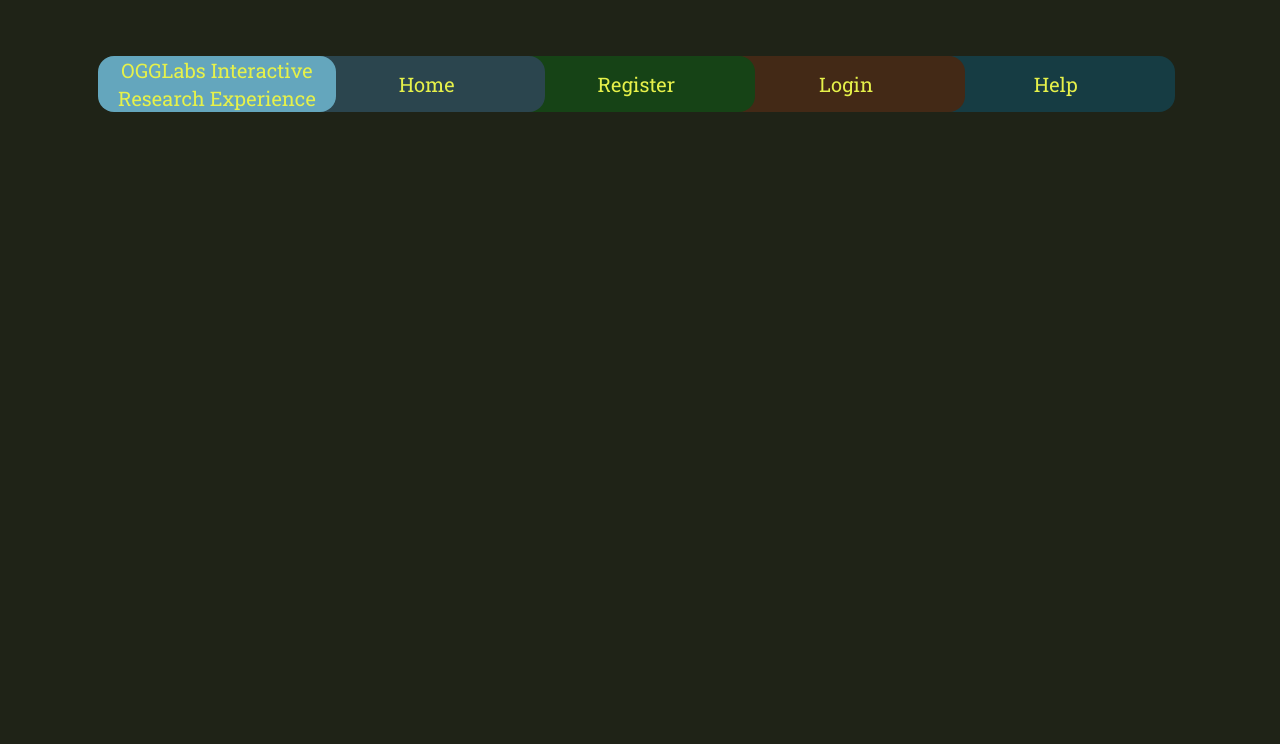
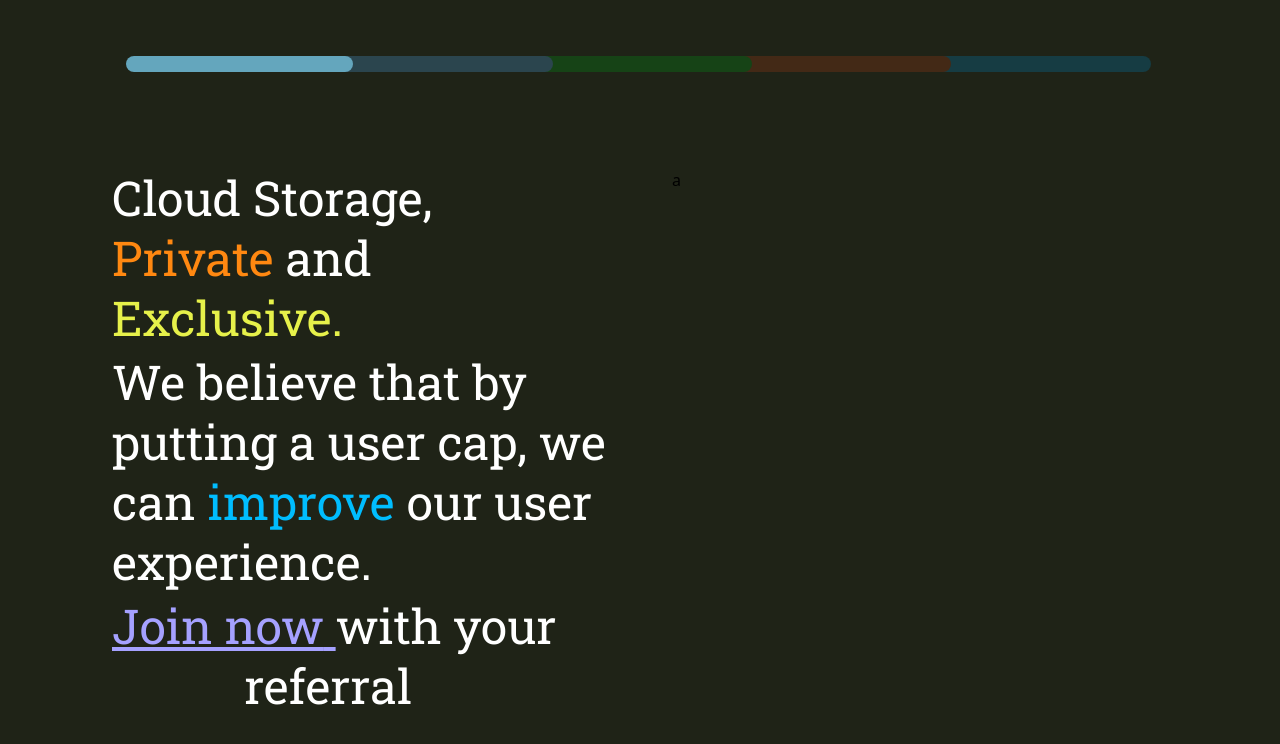
Before and after one commit to xdivayze/oggcloudfrontend, a React (Vite) app in the folder frontend/: page / in a window 1280 px wide. Shown: the top 744 px of the page. Built offline with nearby package versions, Linux system fonts and the light colour scheme.

Commit message:
on marche

```diff
--- a/frontend/src/App.tsx
+++ b/frontend/src/App.tsx
@@ -1,13 +1,14 @@
 import { Route, Routes } from "react-router-dom";
-import Navbar from "./Navbar/Navbar";
+import Home from "./Routes/Home/Home";
+import Layout from "./Layout";
 
 function App() {
   return (
-    <div className="bg-green-ogg-1 min-h-screen w-full">
-      <div className="pt-14">
-        <Navbar collapse={false} />
-      </div>
-    </div>
+    <Routes>
+      <Route path="/" element={<Layout />}>
+        <Route index element={<Home />} />
+      </Route>
+    </Routes>
   );
 }
 
--- /dev/null
+++ b/frontend/src/Layout.tsx
@@ -0,0 +1,9 @@
+import { Outlet } from "react-router-dom";
+
+export default function Layout() {
+    return(
+        <div className="bg-green-ogg-1 min-h-screen min-w-screen">
+            <Outlet />
+        </div>
+    )
+}
--- a/frontend/src/Navbar/Components/CommonFrame.tsx
+++ b/frontend/src/Navbar/Components/CommonFrame.tsx
@@ -15,7 +15,7 @@ export default function CommonFrame({
   z: string;
   textSize: string;
 }) {
-  var classnames = ` w-1/5 min-h-full ${color} rounded-2xl ${margin} items-center flex justify-center ${z} text-xl text-center text-yellow-ogg font-robotoSlab ${textSize}`;
+  var classnames = ` w-1/5 min-h-full ${color} rounded-2xl ${margin} items-center flex justify-center ${z} text-xl text-center text-yellow-ogg font-robotoSlab ${textSize} transition-all duration-400 hover:text-indigo-ogg hover:z-5 hover:border-solid hover:border-2`;
   return (
     <div className={classnames}>
       <Link to={to}>{text}</Link>
--- a/frontend/src/Navbar/Navbar.tsx
+++ b/frontend/src/Navbar/Navbar.tsx
@@ -14,17 +14,19 @@ export default function Navbar({ collapse }: { collapse: boolean }) {
 
     if (collapse) {
       if (collapsed) {
+
+        setTextStatement("text-2xl");
+        setTransitionStates(
+          "transition-all duration-500 ease-in-out  min-h-14 "
+        );
         setCollapsed(false);
-        setTextStatement("");
-        setTransitionStates(
-          "transition-all duration-300 ease-in-out  scale-100 min-h-14 "
-        );
       } else {
-        setCollapsed(true);
+
         setTextStatement("text-[0px]");
         setTransitionStates(
-          "transition-all duration-300 ease-in-out  scale-95 min-h-1 max-h-4 "
+          "transition-all duration-500 ease-in-out  min-h-1 max-h-4 "
         );
+        setCollapsed(true);
       }
     }
   };
--- /dev/null
+++ b/frontend/src/Routes/Home/Components/TextPart.tsx
@@ -0,0 +1,32 @@
+import { Link } from "react-router-dom";
+
+export default function TextParts() {
+  return (
+    <div className="w-full text-5xl font-robotoSlab text-white flex justify-center flex-col leading-15">
+      <p>Cloud Storage,</p>
+      <p>
+        <span className="text-orange-ogg">Private</span> and
+        <span className="text-yellow-ogg"> Exclusive.</span>
+      </p>
+      <div className="flex flex-col pt-1 ">
+        <p className="">We believe that by</p>
+        <p>putting a user cap, we</p>
+        <p>
+          can <span className="text-blue-ogg-0">improve</span> our user
+        </p>
+        <p>experience.</p>
+      </div>
+
+      <div className="pt-1 flex flex-col max-w-fit">
+        <p className="">
+          <span className="text-indigo-ogg underline">
+            {" "}
+            <Link to={"/register"}>Join now</Link>{" "}
+          </span>
+          with your
+        </p>
+        <p className="flex justify-center pr-3">referral</p>
+      </div>
+    </div>
+  );
+}
--- a/frontend/src/Routes/Home/Home.tsx
+++ b/frontend/src/Routes/Home/Home.tsx
@@ -0,0 +1,21 @@
+import Navbar from "../../Navbar/Navbar";
+import TextParts from "./Components/TextPart";
+
+export default function Home() {
+  return (
+    <div className="min-h-full ml-7 mr-7">
+      <div className="pt-14 min-h-1/5">
+        <Navbar collapse={true} />
+      </div>
+
+      <div className=" min-h-4/5 pt-14 ">
+        <div className="px-21 w-full flex flex-row space-x-16">
+          <div className="w-1/2 ">
+            <TextParts />
+          </div>
+          <div className="w-1/2 ">a</div>
+        </div>
+      </div>
+    </div>
+  );
+}
--- a/frontend/src/index.css
+++ b/frontend/src/index.css
@@ -23,6 +23,8 @@
 
   --color-yellow-ogg: #e6f14a;
 
+  --color-indigo-ogg: #A5A1FF;
+
   /*fonts*/
 
   --font-robotoSlab: "Roboto Slab", serif;
```
